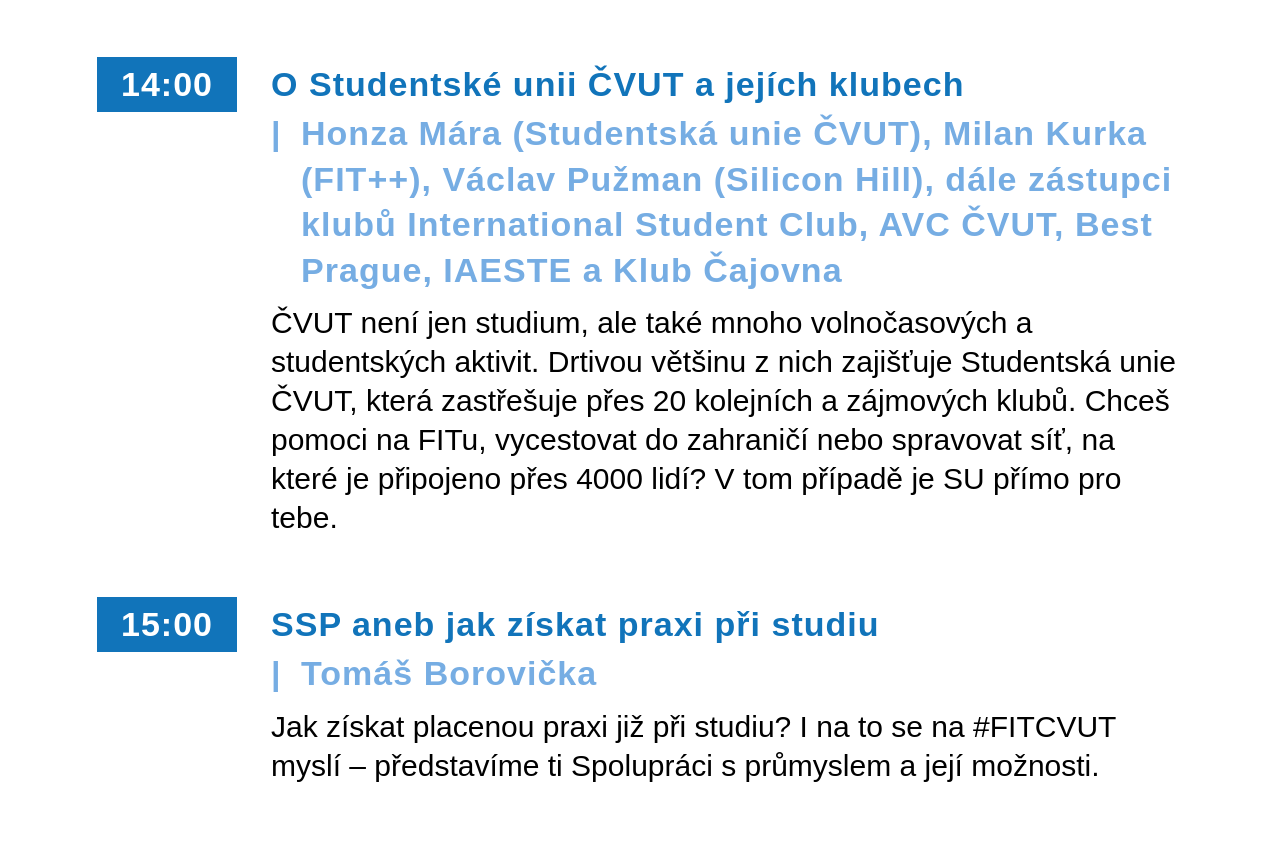
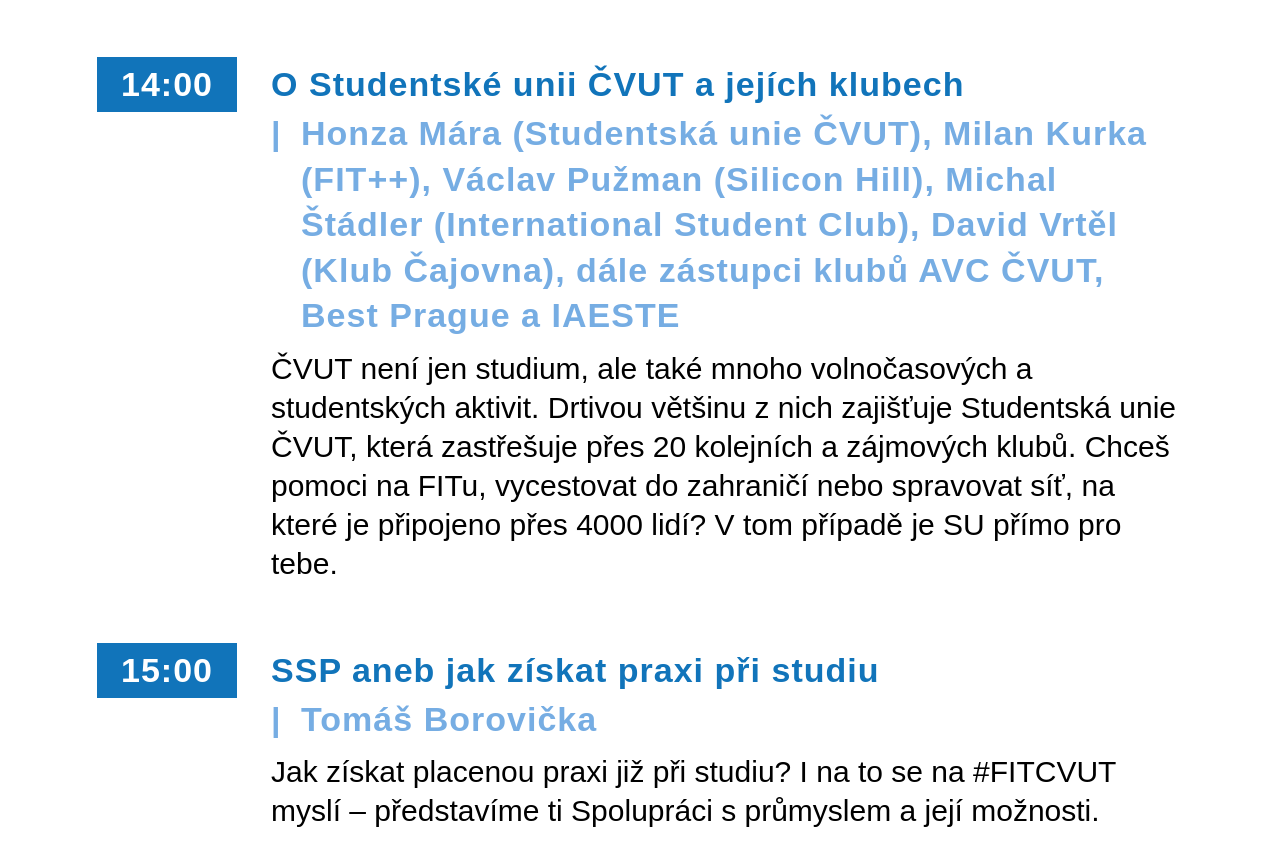
Before and after one commit to klubFITpp/Hello-FIT, a website built with webpack: page src/index.pug in a window 1280 px wide. Shown: the part 2975-3817 px from the top of the page. Built offline with nearby package versions, Linux system fonts and the light colour scheme; a web font is replaced by a local one.

Commit message:
Edit speakers

```diff
--- a/src/index.pug
+++ b/src/index.pug
@@ -82,7 +82,7 @@
                         h3
                             .program-item--time 14:00
                             .program-item--title O Studentské unii ČVUT a jejích klubech
-                            .program-item--host Honza Mára (Studentská unie  ČVUT),  Milan Kurka (FIT++), Václav Pužman (Silicon Hill), dále zástupci klubů International Student Club, AVC ČVUT, Best Prague, IAESTE a Klub Čajovna
+                            .program-item--host Honza Mára (Studentská unie  ČVUT),  Milan Kurka (FIT++), Václav Pužman (Silicon Hill), Michal Štádler (International Student Club), David Vrtěl (Klub Čajovna), dále zástupci klubů AVC ČVUT, Best Prague a IAESTE
                         p.program-item--excerpt ČVUT není jen studium, ale také mnoho volnočasových a studentských aktivit. Drtivou většinu z nich zajišťuje Studentská unie ČVUT, která zastřešuje přes 20 kolejních a zájmových klubů. Chceš pomoci na FITu, vycestovat do zahraničí nebo spravovat síť, na které je připojeno přes 4000 lidí? V tom případě je SU přímo pro tebe.
 
 
```
